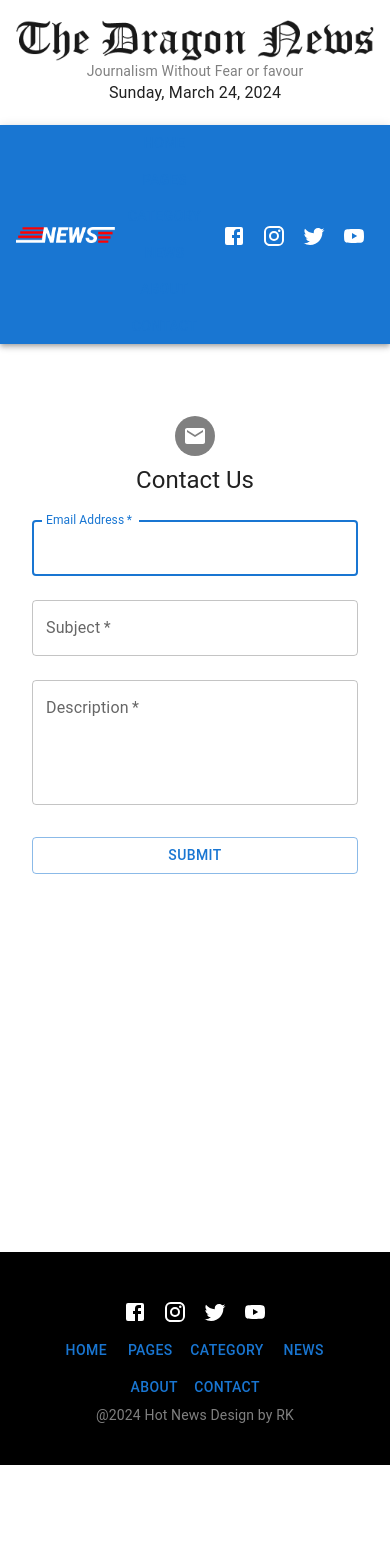
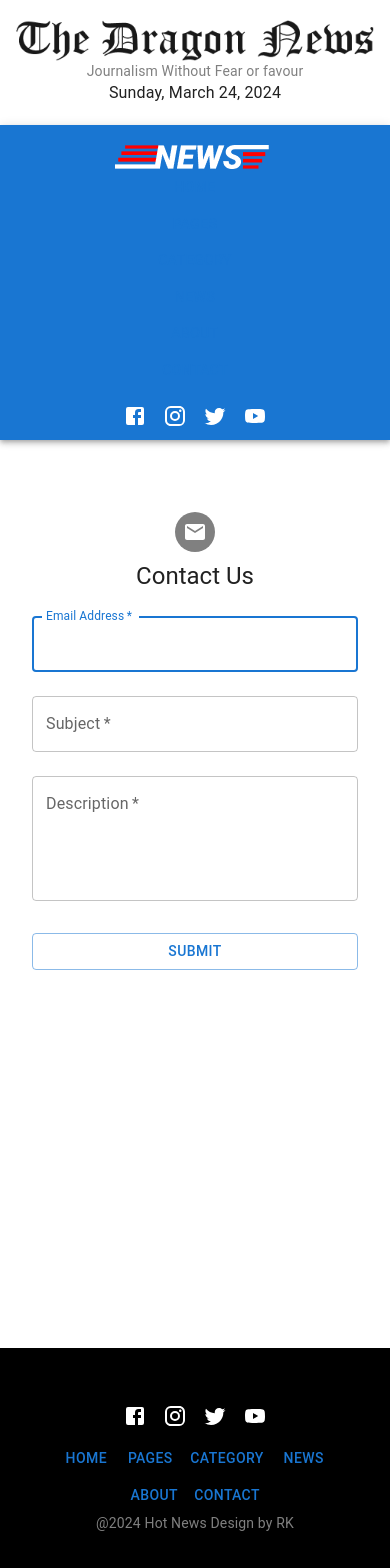
Before and after one commit to rumanak21/newsportal, a Next.js app: page /contact in a window 390 px wide. Shown: the top 1568 px of the page. Before the commit the page ends 1465 px from the top, so only its background shows below. Built offline with nearby package versions, Linux system fonts and the light colour scheme.

Commit message:
Home page responsive

```diff
--- a/src/app/page.js
+++ b/src/app/page.js
@@ -6,11 +6,11 @@ import React from 'react';
 const HomePage = () => {
   return (
     <>
-      <Grid container spacing={2}>
-        <Grid item xs={8}>
-          <LatestNews/>
+      <Grid  container spacing={2}>
+        <Grid className='max-sm:mx-auto' item xs={8}>
+          <LatestNews />
         </Grid>
-        <Grid item xs={4}>
+        <Grid className='  max-sm:hidden '  item xs={4}>
           <SideBarNews/>
         </Grid>
       </Grid>
--- a/src/components/shared/Footer.js
+++ b/src/components/shared/Footer.js
@@ -43,16 +43,16 @@ const Footer = () => {
                 }} className="w-full text-center">
 
                     <IconButton>
-                        <FacebookIcon />
+                        <Link href="http://facebook.com"><FacebookIcon /></Link>
                     </IconButton>
                     <IconButton>
-                        <InstagramIcon />
+                        <Link href="https://www.instagram.com/"><InstagramIcon /></Link>
                     </IconButton>
                     <IconButton>
-                        <TwitterIcon />
+                        <Link href="https://twitter.com/"><TwitterIcon /></Link>
                     </IconButton>
                     <IconButton>
-                        <YouTubeIcon />
+                        <Link href="https://www.youtube.com/"><YouTubeIcon /></Link>
                     </IconButton>
 
                 </Box>
--- a/src/components/shared/Header.js
+++ b/src/components/shared/Header.js
@@ -9,7 +9,7 @@ const Header = () => {
     return (
         <Box className="w-full my-5">
             <Container>
-                <Image src={headingImage} width={500} height={500} className='mx-auto' alt='Heading Image'/>
+                <Image src={headingImage} width={500} height={500} className=' mx-auto' alt='Heading Image'/>
                 <Typography className='my-2' color="gray" variant='body2' textAlign="center" >
                     Journalism Without Fear or favour
                 </Typography>
--- a/src/components/shared/Navbar.js
+++ b/src/components/shared/Navbar.js
@@ -55,13 +55,13 @@ function Navbar() {
    <Header/>
     <AppBar position="static" className='bg-black'>
       <Container maxWidth="xl">
-        <Toolbar disableGutters>
-          <Link className='w-full' href="/">
+        <Toolbar className='max-sm:flex max-sm:flex-col max-sm:items-center' disableGutters>
+          <Link className='w-full max-sm:w-40 max-sm:mt-5' href="/">
           <Image src={logo} alt='logo' />
           </Link>
           <Box className="w-full text-center">
             {navItems.map((item) => (
-              <Link key={item} href={item.pathName}>
+              <Link className='max-sm:flex max-sm:justify-center' key={item} href={item.pathName}>
                 <Button className="text-white">{item.route}</Button>
               </Link>
             ))}
--- a/src/components/ui/LatestNews/LatestNews.js
+++ b/src/components/ui/LatestNews/LatestNews.js
@@ -33,11 +33,11 @@ const LatestNews = async () => {
                     </Link>
                 </CardActions>
             </Card>
-            <Grid className='mt-5' container rowSpacing={1} columnSpacing={{ xs: 1, sm: 2, md: 3 }}>
+            <Grid className='mt-5' columns={{ xs: 4, sm: 8, md: 12 }} container rowSpacing={1} columnSpacing={{ xs: 1, sm: 2, md: 3 }}>
                 {
                     data.slice(0, 4).map((news) => (
                         <Grid key={news._id} item xs={6}>
-                            <Card className='my-5'>
+                            <Card className='my-5 '>
                                 <CardMedia
                                     sx={{
                                         "& img": {
```
